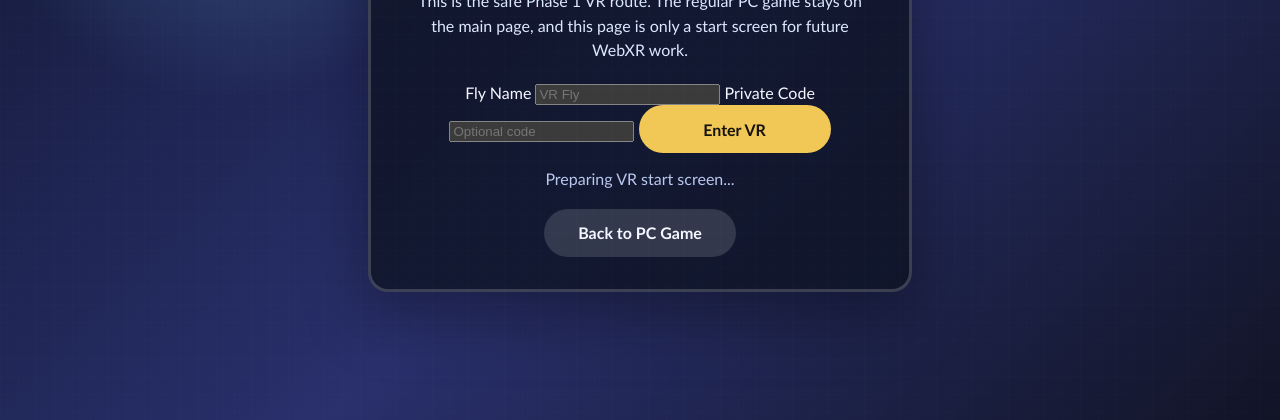
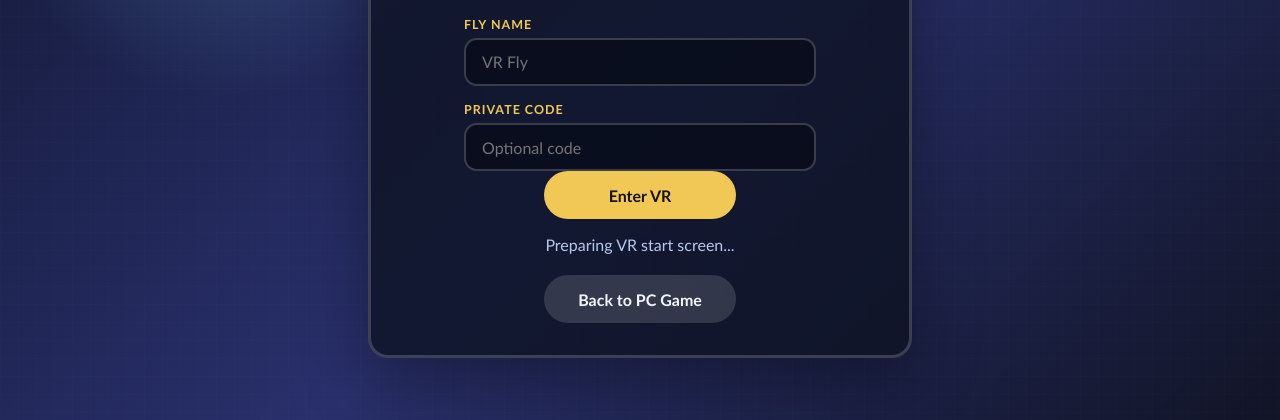
Before and after one commit to 2ndsebastiantablet-hash/fly-game, a plain HTML site: page frontend/vr/index.html in a window 1280 px wide. Shown: the part 380-800 px from the top of the page. Drawn offline with Linux system fonts and the light colour scheme.

Commit message:
Add VR main menu phase 2

```diff
--- a/frontend/vr/style.css
+++ b/frontend/vr/style.css
@@ -15,6 +15,7 @@
 html,
 body {
   margin: 0;
+  overflow: hidden;
   min-height: 100%;
   font-family: "Trebuchet MS", Verdana, sans-serif;
   background:
@@ -44,6 +45,8 @@ body::before {
 }
 
 .vr-card {
+  position: relative;
+  z-index: 1;
   width: min(34rem, 100%);
   padding: 2rem;
   border: 3px solid var(--panel-border);
@@ -91,6 +94,38 @@ button,
   cursor: pointer;
 }
 
+.vr-field {
+  display: block;
+  margin: 1rem auto 0;
+  max-width: 22rem;
+  text-align: left;
+}
+
+.vr-field span {
+  display: block;
+  margin-bottom: 0.35rem;
+  color: var(--gold);
+  font-size: 0.78rem;
+  font-weight: 800;
+  letter-spacing: 0.08em;
+  text-transform: uppercase;
+}
+
+.vr-field input {
+  width: 100%;
+  padding: 0.8rem 1rem;
+  border: 2px solid rgba(255, 255, 255, 0.2);
+  border-radius: 0.8rem;
+  background: rgba(6, 9, 20, 0.62);
+  color: var(--cloud);
+  font: inherit;
+}
+
+.vr-field input:focus {
+  border-color: var(--gold);
+  outline: none;
+}
+
 button:hover,
 .vr-link:hover {
   filter: brightness(1.08);
@@ -106,3 +141,14 @@ button:hover,
   background: rgba(255, 255, 255, 0.14);
   color: var(--cloud);
 }
+
+.vr-canvas {
+  position: fixed;
+  inset: 0;
+  z-index: 0;
+}
+
+.is-vr-preview .vr-card {
+  transform: translateY(16vh) scale(0.86);
+  opacity: 0.24;
+}
```
